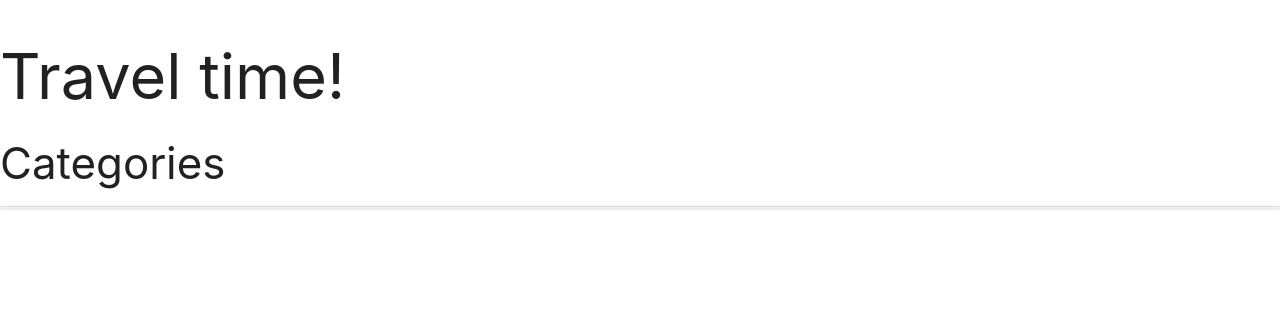
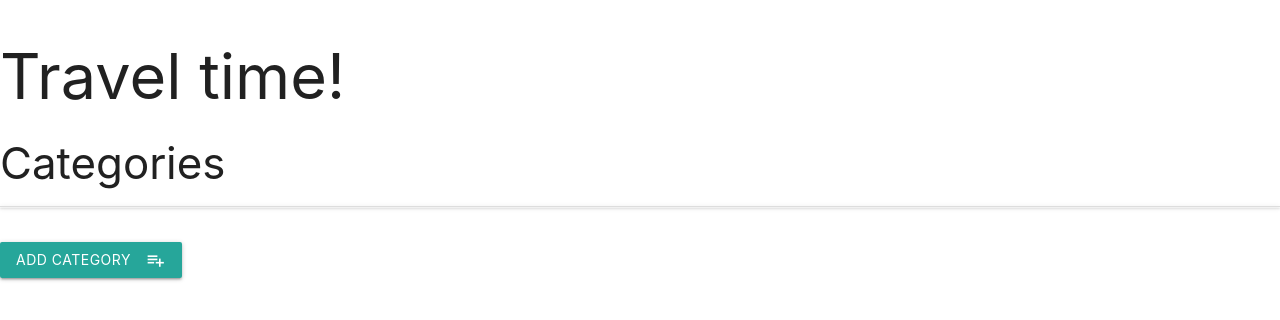
Before and after one commit to Maja-Jer/travel-o-rama, a Flask app: page /get_categories in a window 1280 px wide. Shown: the top 320 px of the page. Run offline with Flask 2, Linux system fonts and the light colour scheme; data that the repository does not hold is empty; some libraries are stand-ins or nearby versions.

Commit message:
completed add category

```diff
--- a/app.py
+++ b/app.py
@@ -84,6 +84,17 @@ def delete_category(category_id):
     mongo.db.categories.remove({'_id': ObjectId(category_id)})
     return redirect(url_for('get_categories'))
 
+@app.route('/insert_category', methods=['POST'])
+def insert_category():
+    category_doc = {'category_name': request.form.get('category_name')}
+    mongo.db.categories.insert_one(category_doc)
+    return redirect(url_for('get_categories'))
+
+
+@app.route('/add_category')
+def add_category():
+    return render_template('addcategory.html')
+
 if __name__ == '__main__':
     app.run(host=os.environ.get('IP', '0.0.0.0'),
             port=os.environ.get('PORT', '5000'),
--- a/templates/categories.html
+++ b/templates/categories.html
@@ -29,4 +29,8 @@
 	</ul>
 
 </div>
+<div class="row">
+    <a href="{{url_for('add_category')}}" class="waves-effect waves-light btn">
+    <i class="material-icons right">playlist_add</i>Add Category</a>
+</div>
 {% endblock %}
```
Also changed, not shown: templates/addcategory.html (added, +19 -0 lines).
